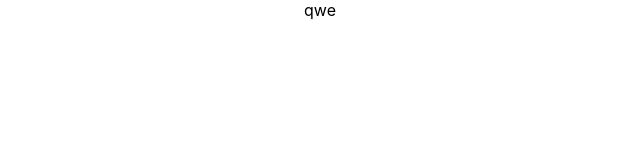
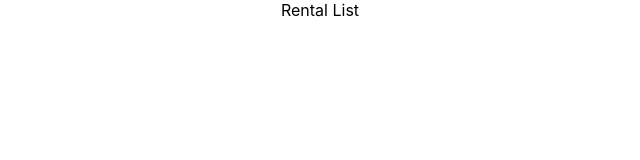
Before and after one commit to furkanesen35/React, a React (Create React App) app in the folder Rental Exercise/: page / in a window 1280 px wide. Shown: the top 160 px of the page, without its empty margins (320-960 px from the left). Built offline with nearby package versions, Linux system fonts and the light colour scheme.

Commit message:
header created

```diff
--- a/Rental Exercise/src/App.js
+++ b/Rental Exercise/src/App.js
@@ -1,4 +1,5 @@
 import './App.css';
+import Header from './components/Header';
 
 function App() {
  const properties = [
@@ -11,7 +12,7 @@
  ]
  return (
   <div className="App">
-   qwe
+   <Header/>
   </div>
  );
 }
--- /dev/null
+++ b/Rental Exercise/src/components/Header.js
@@ -0,0 +1,9 @@
+import React from 'react'
+
+const Header = () => {
+  return (
+    <div>Rental List</div>
+  )
+}
+
+export default Header
```
